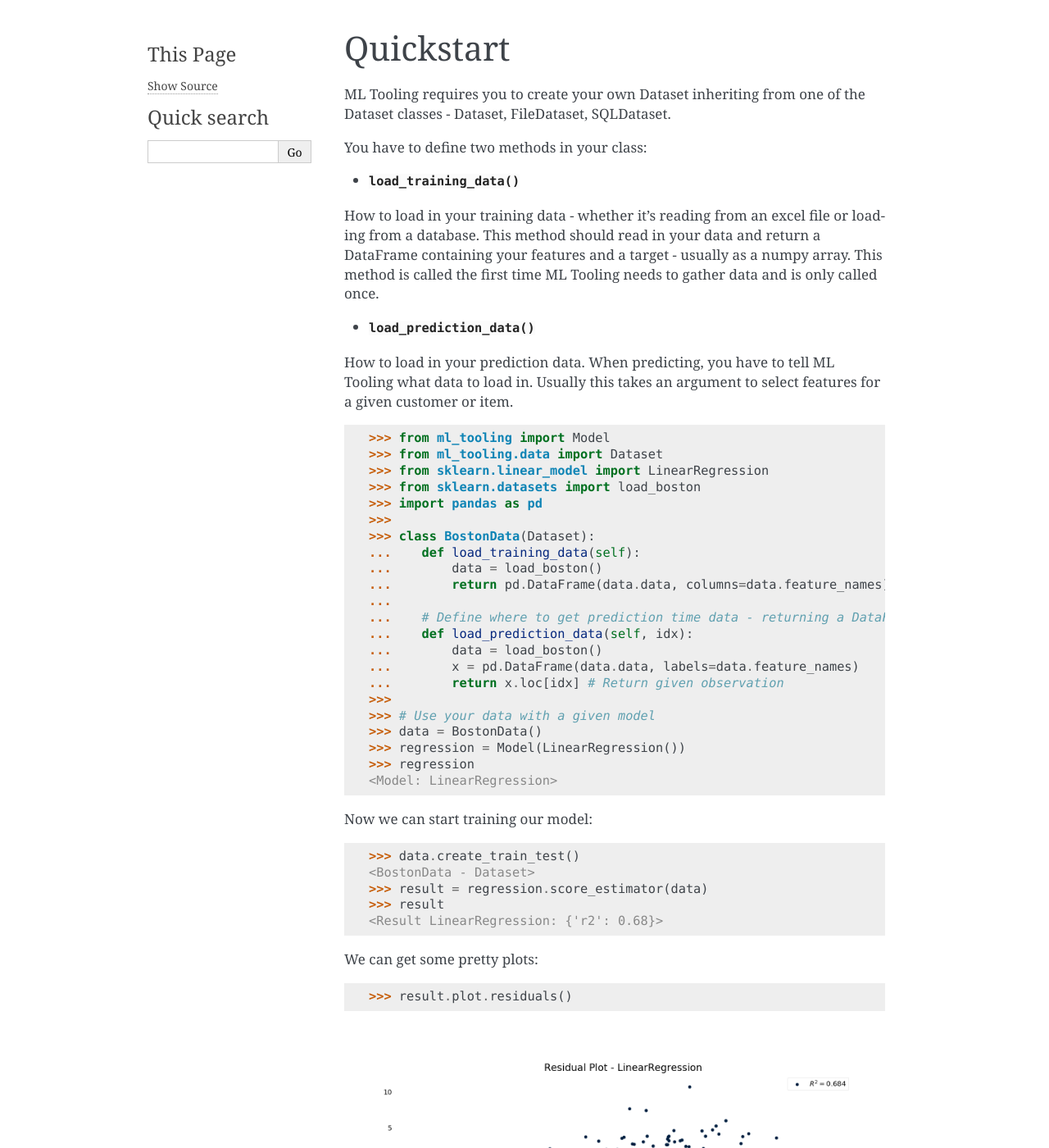
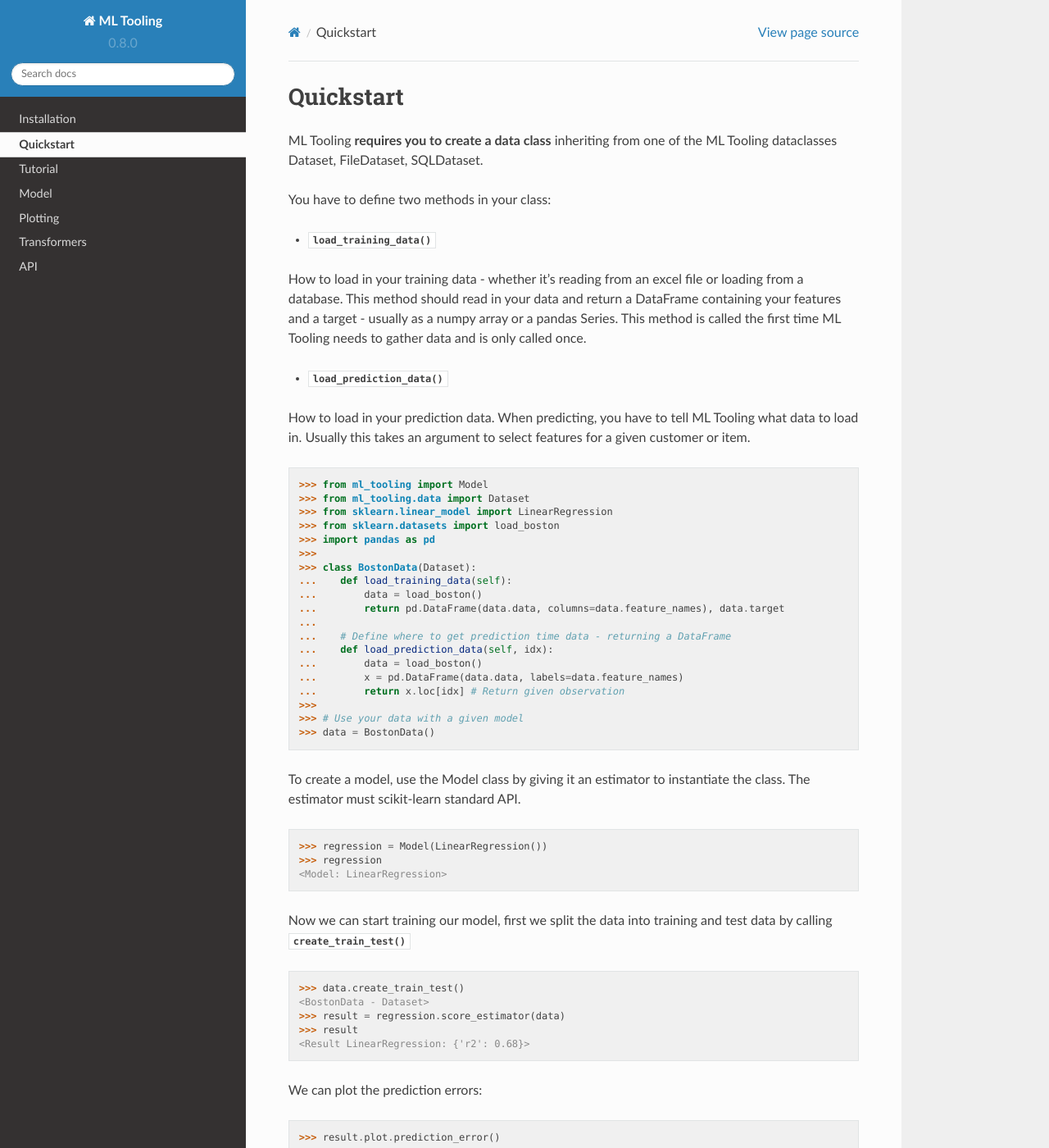
Before and after one commit to andersbogsnes/ml_tooling, a Sphinx documentation site: the page built from docs/quickstart.rst, in a window 1280 px wide and 1400 px high. Shown: the whole window at 82% size. Built offline with Sphinx 7.4.7 and the Read the Docs theme 2.0.0, drawn with Linux system fonts in a browser that asks for light colours; some of the changed text lies outside the part shown.

Commit message:
WIP: Quickstart documentation and Boston notebook update

```diff
--- a/docs/conf.py
+++ b/docs/conf.py
@@ -83,13 +83,13 @@ autodoc_typehints = "none"
 # The theme to use for HTML and HTML Help pages.  See the documentation for
 # a list of builtin themes.
 #
-html_theme = "alabaster"
+html_theme = "sphinx_rtd_theme"
 
 # Theme options are theme-specific and customize the look and feel of a theme
 # further.  For a list of options available for each theme, see the
 # documentation.
 #
-html_theme_options = {"logo": "ML_logo.png"}
+# html_theme_options = {"logo": "ML_logo.png"}
 
 # Add any paths that contain custom static files (such as style sheets) here,
 # relative to this directory. They are copied after the builtin static files,
--- a/docs/quickstart.rst
+++ b/docs/quickstart.rst
@@ -3,7 +3,7 @@
 
 Quickstart
 ==========
-ML Tooling requires you to create your own Dataset inheriting from one of the Dataset classes -
+ML Tooling **requires you to create a data class** inheriting from one of the ML Tooling dataclasses
 Dataset, FileDataset, SQLDataset.
 
 You have to define two methods in your class:
@@ -12,42 +12,48 @@ You have to define two methods in your class:
 
 How to load in your training data - whether it's reading from an excel file or loading from a database.
 This method should read in your data and return a DataFrame containing your features and a target
-- usually as a numpy array.
+- usually as a numpy array or a pandas Series.
 This method is called the first time ML Tooling needs to gather data and is only called once.
 
 
 * :meth:`~ml_tooling.data.Dataset.load_prediction_data`
-
 
 How to load in your prediction data. When predicting, you have to tell ML Tooling what data to load in.
 Usually this takes an argument to select features for a given customer or item.
 
 .. doctest::
 
-        >>> from ml_tooling import Model
-        >>> from ml_tooling.data import Dataset
-        >>> from sklearn.linear_model import LinearRegression
-        >>> from sklearn.datasets import load_boston
-        >>> import pandas as pd
-        >>>
-        >>> class BostonData(Dataset):
-        ...    def load_training_data(self):
-        ...        data = load_boston()
-        ...        return pd.DataFrame(data.data, columns=data.feature_names), data.target
-        ...
-        ...    # Define where to get prediction time data - returning a DataFrame
-        ...    def load_prediction_data(self, idx):
-        ...        data = load_boston()
-        ...        x = pd.DataFrame(data.data, labels=data.feature_names)
-        ...        return x.loc[idx] # Return given observation
-        >>>
-        >>> # Use your data with a given model
-        >>> data = BostonData()
-        >>> regression = Model(LinearRegression())
-        >>> regression
-        <Model: LinearRegression>
+    >>> from ml_tooling import Model
+    >>> from ml_tooling.data import Dataset
+    >>> from sklearn.linear_model import LinearRegression
+    >>> from sklearn.datasets import load_boston
+    >>> import pandas as pd
+    >>>
+    >>> class BostonData(Dataset):
+    ...    def load_training_data(self):
+    ...        data = load_boston()
+    ...        return pd.DataFrame(data.data, columns=data.feature_names), data.target
+    ...
+    ...    # Define where to get prediction time data - returning a DataFrame
+    ...    def load_prediction_data(self, idx):
+    ...        data = load_boston()
+    ...        x = pd.DataFrame(data.data, labels=data.feature_names)
+    ...        return x.loc[idx] # Return given observation
+    >>>
+    >>> # Use your data with a given model
+    >>> data = BostonData()
 
-Now we can start training our model:
+To create a model, use the Model class by giving it an estimator to instantiate the class.
+The estimator must scikit-learn standard API.
+
+.. doctest::
+
+    >>> regression = Model(LinearRegression())
+    >>> regression
+    <Model: LinearRegression>
+
+Now we can start training our model, first we split the data into training and test data
+by calling :meth:`~ml_tooling.data.Dataset.create_train_test`
 
 .. doctest::
 
@@ -58,14 +64,7 @@ Now we can start training our model:
     <Result LinearRegression: {'r2': 0.68}>
 
 
-We can get some pretty plots:
-
-.. code-block:: python
-
-    >>> result.plot.residuals()
-
-.. figure:: plots/residualplot.png
-    :alt: Plot of residuals from Linear Regression
+We can plot the prediction errors:
 
 .. code-block:: python
 
@@ -75,17 +74,22 @@ We can get some pretty plots:
     :alt: Plot of prediction errors from Linear Regression
 
 We can save and load our model:
+.. code-block:: python
 
-.. code-block::python
+    >>> import tempfile
+    >>> temp_dir = tempfile.TemporaryDirectory().name
 
-    >>> path = regression.save_estimator('./estimators/boston_regression.pkl')
-    >>> my_new_model = BostonModel.load_estimator(path)
+    >>> from ml_tooling.storage import FileStorage
+    >>> storage = FileStorage(temp_dir)
+    >>> file_path = regression.save_estimator(storage)
+    >>> filename = file_path.name
+    >>> my_new_model = regression.load_estimator(storage, filename)
     >>> print(my_new_model)
-    <BostonModel: LinearRegression>
+    <Model: LinearRegression>
 
 We can try out many different models:
 
-.. doctest::
+.. code-block:: python
 
     >>> from sklearn.linear_model import Ridge, LassoLars
     >>> models_to_try = [LinearRegression(), Ridge(), LassoLars()]
```
Also changed, not shown: 2 other files.
